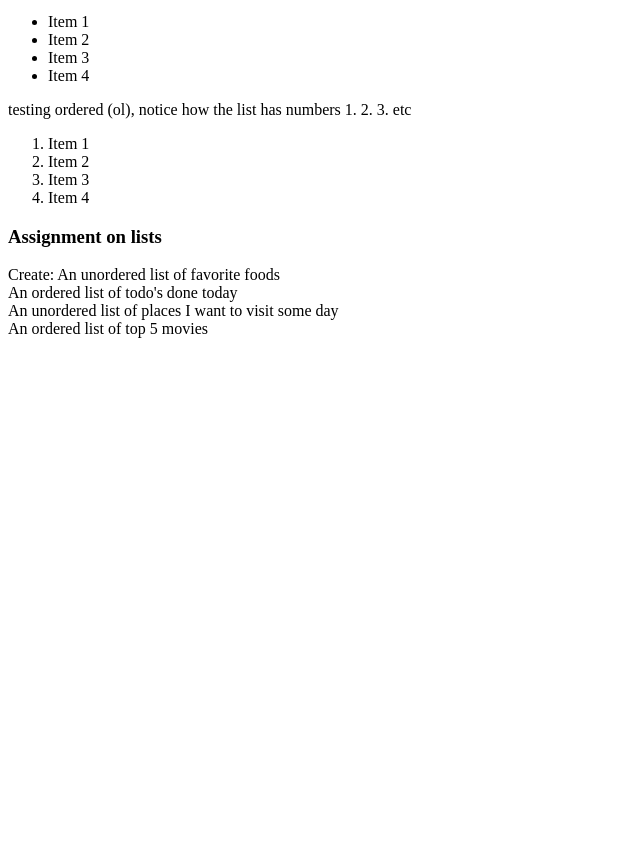
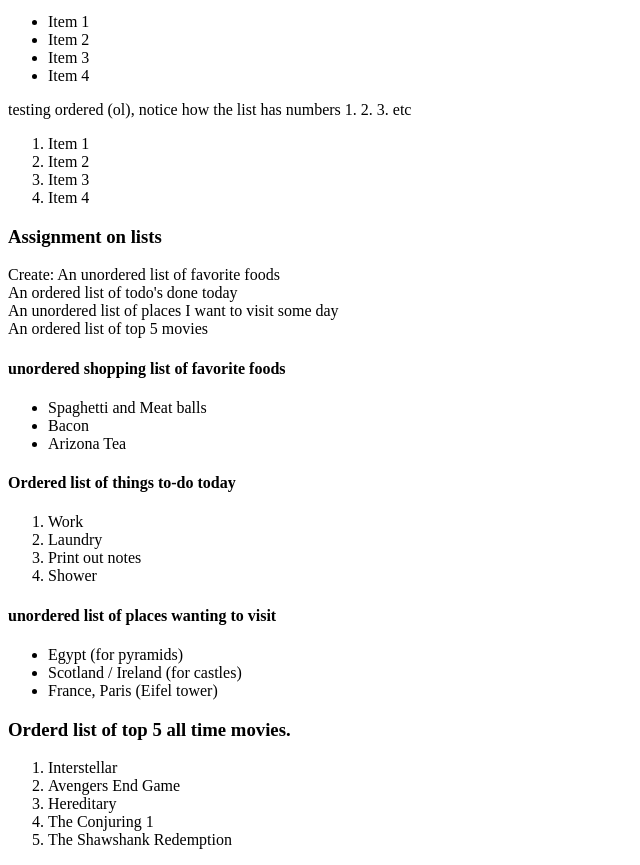
Before and after one commit to bnguy56/TOP, a plain HTML site: page html-boilerplate/lists.html in a window 1280 px wide. Shown: the part 101-966 px from the top of the page, without its empty margins (0-640 px from the left). Before the commit the page ends 800 px from the top, so only its background shows below. Drawn offline with Linux system fonts and the light colour scheme.

```diff
--- a/html-boilerplate/lists.html
+++ b/html-boilerplate/lists.html
@@ -39,6 +39,40 @@
         An ordered list of top 5 movies <br>
     </p>
 
+    <h4> unordered shopping list of favorite foods </h4>
+
+    <ul>
+        <li> Spaghetti and Meat balls</li>
+        <li> Bacon</li>
+        <li> Arizona Tea</li>
+    </ul>
+
+    <h4> Ordered list of things to-do today</h4>
+
+    <ol>
+        <li> Work</li>
+        <li> Laundry</li>
+        <li> Print out notes</li>
+        <li> Shower</li>
+    </ol>
+
+    <h4> unordered list of places wanting to visit</h4>
+    <ul>
+        <li> Egypt (for pyramids) </li>
+        <li> Scotland / Ireland (for castles) </li>
+        <li> France, Paris (Eifel tower) </li>
+    </ul>
+
+    <h3> Orderd list of top 5 all time movies. </h3>
+
+    <ol>
+        <li> Interstellar </li>
+        <li> Avengers End Game </li>
+        <li> Hereditary </li>
+        <li> The Conjuring 1 </li>
+        <li> The Shawshank Redemption </li>
+    </ol>
+
 </body>
 
 </html>
```
Also changed, not shown: files/odin-links-and-images/index.html (added, +19 -0 lines), files/odin-links-and-images/pages/about.html (added, +14 -0 lines), files/odin-links-and-images/images/dog.jpg (added), updates.txt (renamed from files/updates.txt).
